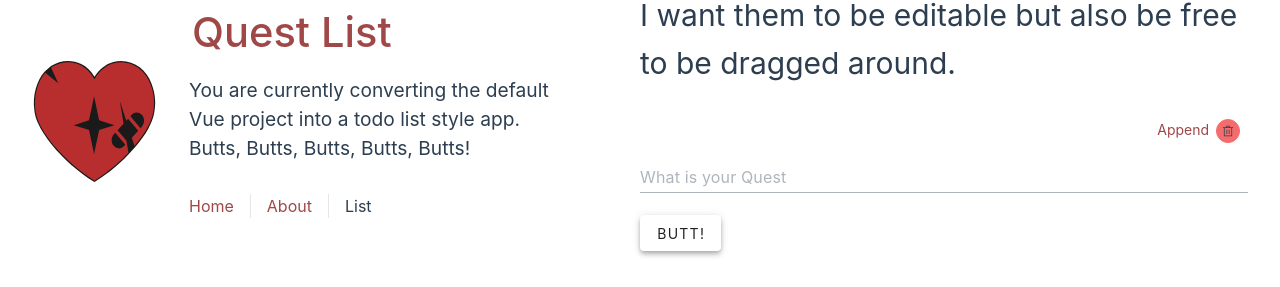
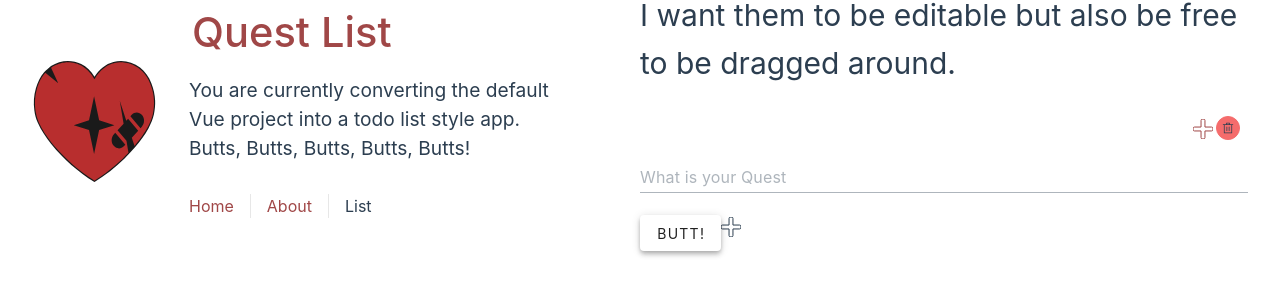
Before and after one commit to isandrocks/questlist, a Vue app: page /list in a window 1280 px wide. Both pictures are taken after a click on the button "BUTT!". Shown: the part 279-566 px from the top of the page. Built offline with nearby package versions, Linux system fonts and the light colour scheme.

Commit message:
Refactor DragTrees component and add dynamic placeholder for plus icon

```diff
--- a/src/components/DragTrees.vue
+++ b/src/components/DragTrees.vue
@@ -1,4 +1,5 @@
 <script lang="ts" setup>
+import PlusIcon from './icons/IconPlus.vue'
 import { Delete } from '@element-plus/icons-vue'
 import { ref } from 'vue'
 import type Node from 'element-plus/es/components/tree/src/model/node'
@@ -12,7 +13,6 @@ interface Tree {
   label: string
   children?: Tree[]
 }
-
 
 const handleDragStart = (node: Node, ev: DragEvents) => {
   console.log('drag start', node)
@@ -96,37 +96,28 @@ const dynamicPlaceholder = () => {
 </script>
 
 <template>
-  <el-tree
-    style="max-width: 600px"
-    :data="dataSource"
-    draggable
-    default-expand-all
-    node-key="id"
-    @node-drag-start="handleDragStart"
-    @node-drag-enter="handleDragEnter"
-    @node-drag-leave="handleDragLeave"
-    @node-drag-over="handleDragOver"
-    @node-drag-end="handleDragEnd"
-    @node-drop="handleDrop"
-    >
+  <el-tree style="max-width: 600px" :data="dataSource" draggable default-expand-all node-key="id"
+    @node-drag-start="handleDragStart" @node-drag-enter="handleDragEnter" @node-drag-leave="handleDragLeave"
+    @node-drag-over="handleDragOver" @node-drag-end="handleDragEnd" @node-drop="handleDrop">
     <template #default="{ node, data }">
-        <span class="custom-tree-node">
-          <span>{{ node.label }}</span>
-          <span>
-            <a @click="append(data)"> Append </a>
-            <el-button size="small" type="danger" :icon="Delete" circle @click="remove(node, data)"/>
-          </span>
+      <span class="custom-tree-node">
+        <span>{{ node.label }}</span>
+        <span class="custom-icon">
+          <a @click="append(data)" > <plus-icon  /> </a>
+          <el-button size="small" type="danger" :icon="Delete" circle @click="remove(node, data)" />
         </span>
-      </template>
+      </span>
+    </template>
   </el-tree>
-  <v-text-field v-model="textFieldValue" clearable label="" variant="underlined" :placeholder="dynamicPlaceholder()" ></v-text-field>
+  <v-text-field v-model="textFieldValue" clearable label="" variant="underlined"
+    :placeholder="dynamicPlaceholder()"></v-text-field>
   <v-btn @click="appendRoot()">
     Butt!
   </v-btn>
+  <plus-icon />
 </template>
 
 <style scoped>
-
 .el-tree {
   margin-top: 2rem;
   background: var(--color-background-dark);
@@ -142,4 +133,9 @@ const dynamicPlaceholder = () => {
   padding-bottom: 2px;
 }
 
+.custom-icon {
+margin-top: 2px;
+display: flex;
+justify-content: center;
+}
 </style>
--- /dev/null
+++ b/src/components/icons/IconPlus.vue
@@ -0,0 +1,7 @@
+<template>
+  <svg xmlns="http://www.w3.org/2000/svg" width="20" height="20" fill="none" stroke="currentColor" view-box="0 0 20 20">
+    <path
+    d="m 9.3464055,0.1960785 a 1.3071895,1.3071895 0 0 0 -1.30719,1.30719 v 6.535947 h -6.465737 a 1.37743,1.37743 0 0 0 -1.3774,1.3774 v 1.2369805 a 1.3071895,1.3071895 0 0 0 1.30719,1.307189 h 6.535947 v 6.535948 a 1.3071895,1.3071895 0 0 0 1.30719,1.307189 h 1.3071895 a 1.3071895,1.3071895 0 0 0 1.307189,-1.307189 v -6.535948 h 6.535948 a 1.3071895,1.3071895 0 0 0 1.307189,-1.307189 V 9.3464055 a 1.3071895,1.3071895 0 0 0 -1.307189,-1.30719 h -6.535948 v -6.617646 a 1.2254142,1.2254142 0 0 0 -1.22549,-1.225491 z"
+    />
+  </svg>
+</template>
```
